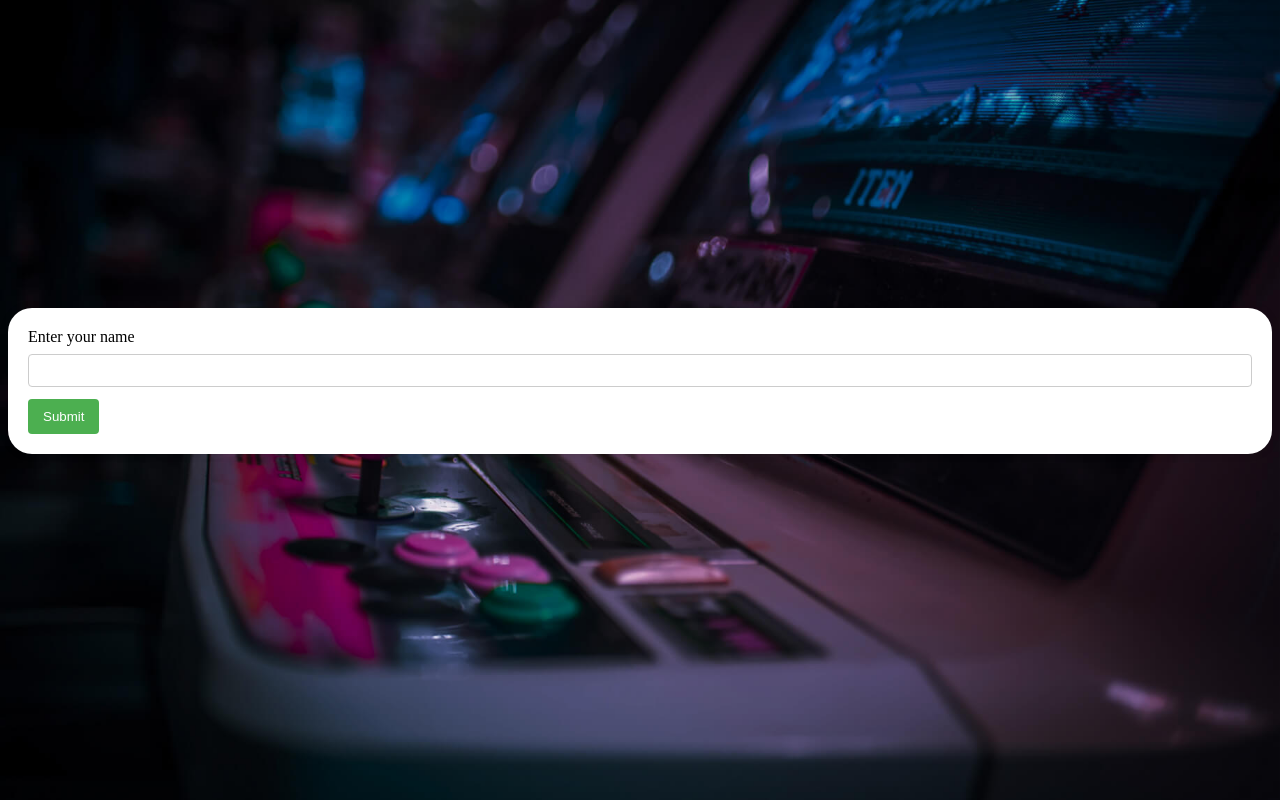
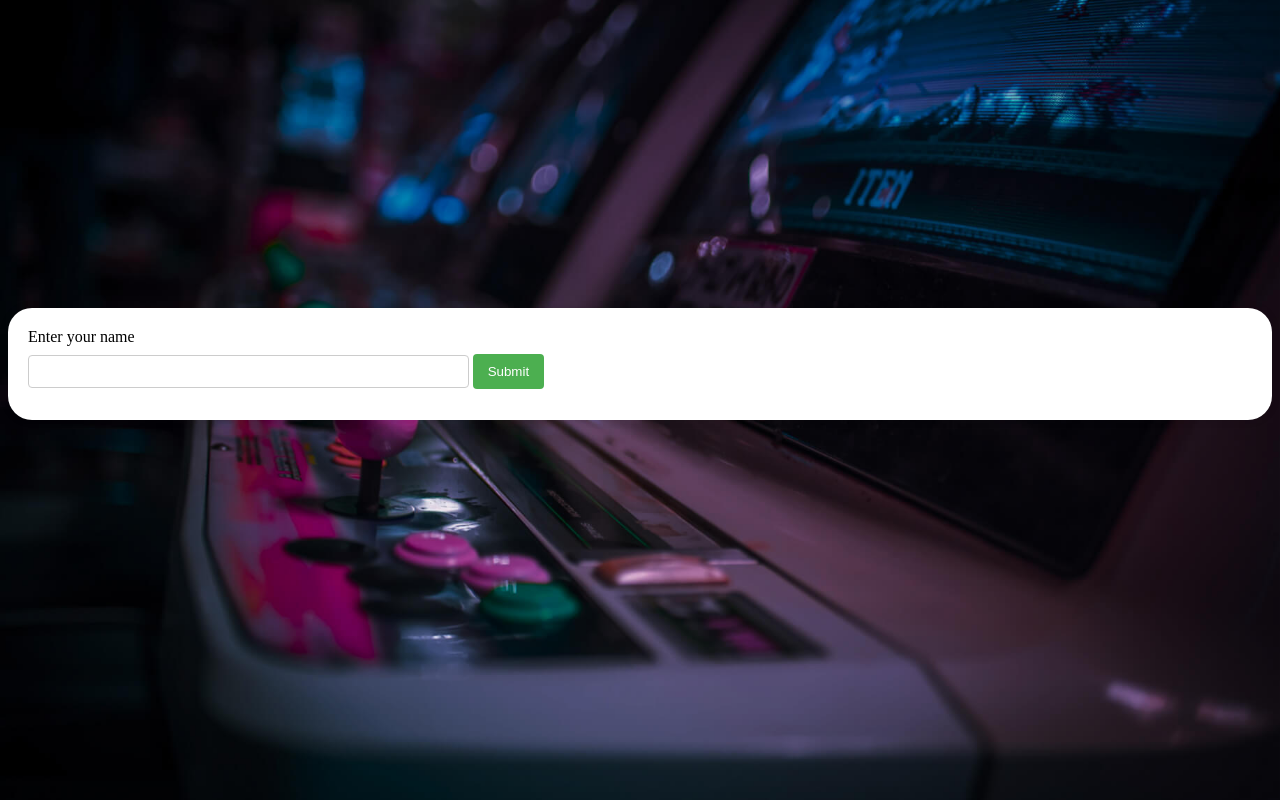
Before and after one commit to mohamed-ali-halloul/AOS-PACMAN, a website built with Parcel: page home.html in a window 1280 px wide. Built offline with nearby package versions, Linux system fonts and the light colour scheme.

Commit message:
update de testunitaire et CSS

```diff
--- a/pacman.testUnitaire.js
+++ b/pacman.testUnitaire.js
@@ -21,4 +21,6 @@ describe('Pacman Tests', () => {
         expect(pacman.shouldMove()).toBe(false); //vérifie que l'appel à shouldMove avec une direction nulle renvoie false
     });
 
+
+
 });
--- a/style.css
+++ b/style.css
@@ -35,7 +35,7 @@ label {
 }
 
 input {
-    width: 100%;
+    width: 36%;
     padding: 8px;
     margin-bottom: 12px;
     box-sizing: border-box;
```
